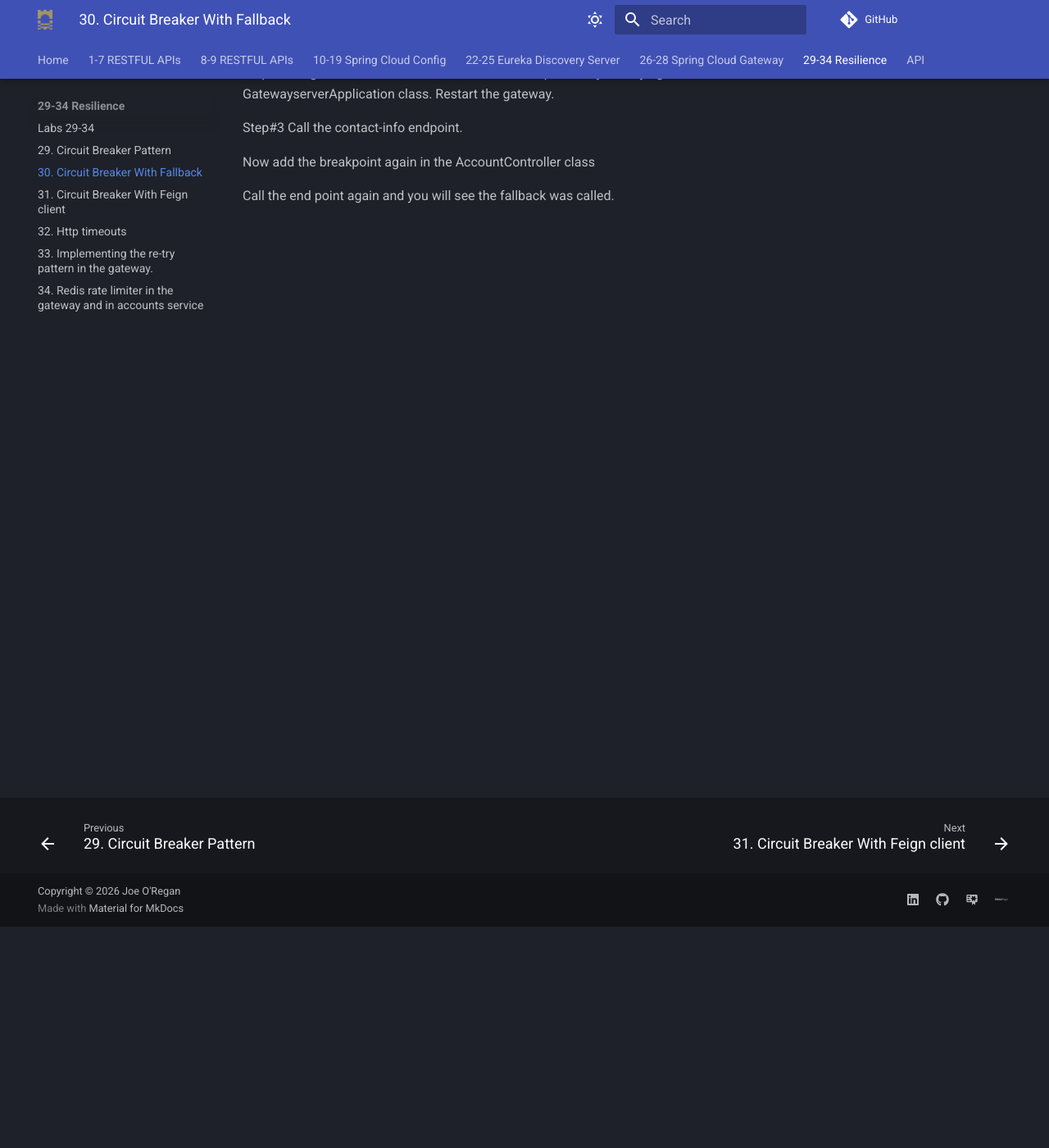
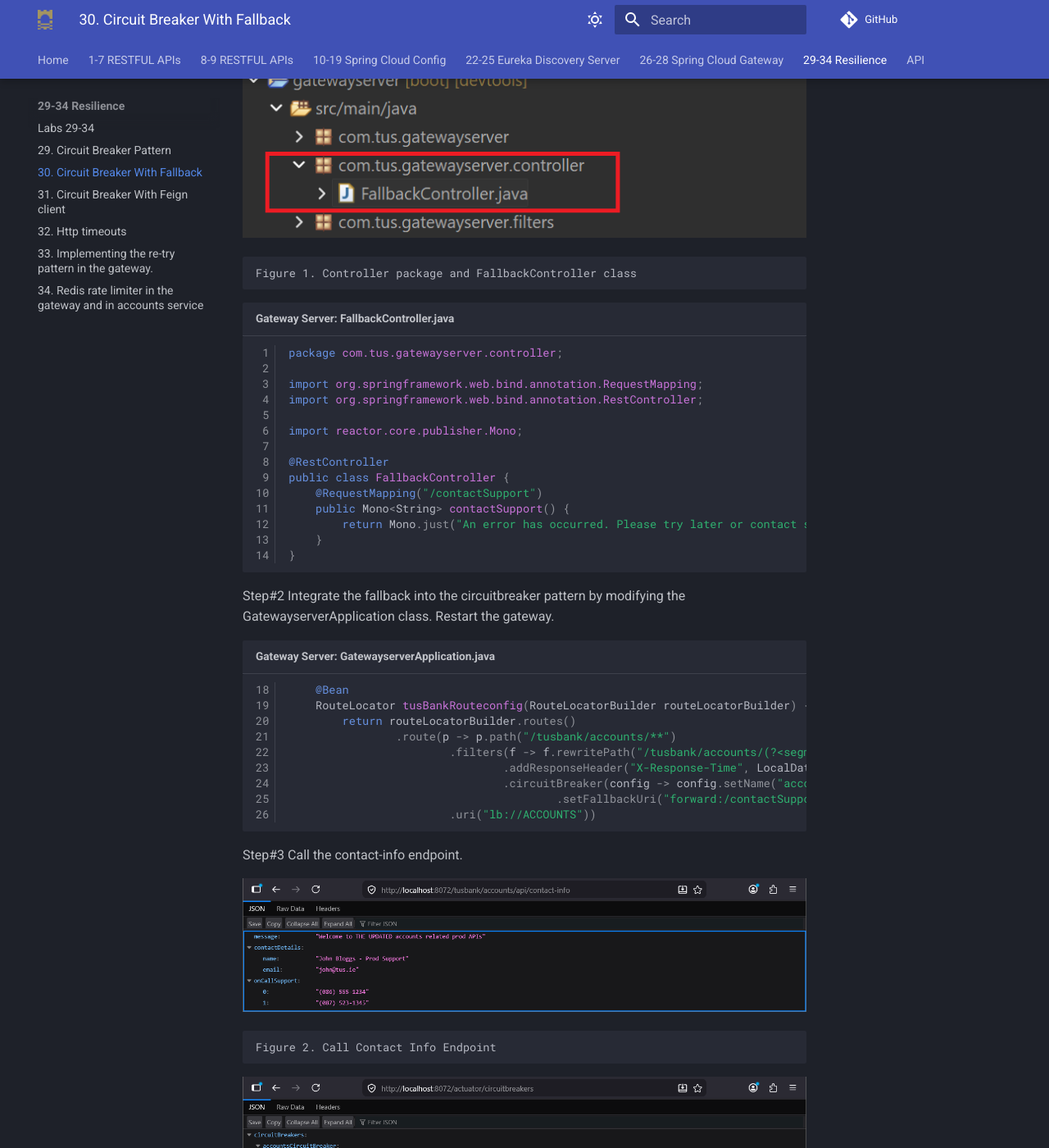
Before and after one commit to joeaoregan/TUS-26-MA-Labs, an MkDocs documentation site: the page built from docs/labs29-34/lab30/index.md, in a window 1280 px wide and 1400 px high, scrolled down 270 px. Shown: the whole window at 82% size. Built offline with MkDocs 1.6.1 and Material for MkDocs 9.7.7, drawn with Linux system fonts in a browser that asks for light colours; comment, search, counter and statistics services are not loaded; some of the changed text lies outside the part shown.

Commit message:
lab30 Circuit Breaker With Fallback

````diff
--- a/docs/labs29-34/lab30/index.md
+++ b/docs/labs29-34/lab30/index.md
@@ -3,10 +3,59 @@
 In the previous lab, we implemented the circuit breaker but it had no fallback mechanism, so a runtime exception was thrown. Throwing exceptions to the client is not a valid approach. We need a fallback mechanism to send a message to the client.
 Step#1 In the gateway application we need to create a controller class to handle the fallback.
 
+![Controller package and FallbackController class](pic1.png)
+
+    Figure 1. Controller package and FallbackController class
+
+```java title="Gateway Server: FallbackController.java" linenums="1"
+package com.tus.gatewayserver.controller;
+
+import org.springframework.web.bind.annotation.RequestMapping;
+import org.springframework.web.bind.annotation.RestController;
+
+import reactor.core.publisher.Mono;
+
+@RestController
+public class FallbackController {
+	@RequestMapping("/contactSupport")
+	public Mono<String> contactSupport() {
+		return Mono.just("An error has occurred. Please try later or contact support.");
+	}
+}
+```
+
 Step#2 Integrate the fallback into the circuitbreaker pattern by modifying the GatewayserverApplication class. Restart the gateway.
+
+```java title="Gateway Server: GatewayserverApplication.java" linenums="18"
+	@Bean
+	RouteLocator tusBankRouteconfig(RouteLocatorBuilder routeLocatorBuilder) { // Lab 27
+		return routeLocatorBuilder.routes()
+				.route(p -> p.path("/tusbank/accounts/**")
+						.filters(f -> f.rewritePath("/tusbank/accounts/(?<segment>.*)", "/${segment}")
+								.addResponseHeader("X-Response-Time", LocalDateTime.now().toString())
+								.circuitBreaker(config -> config.setName("accountsCircuitBreaker") // lab 29
+								        .setFallbackUri("forward:/contactSupport"))) // lab 30
+						.uri("lb://ACCOUNTS"))
+```
 
 Step#3 Call the contact-info endpoint.
 
+![Call Contact Info Endpoint](pic2.png)
+
+    Figure 2. Call Contact Info Endpoint
+
+![Actuator Circuitbreakers](pic3.png)
+
+    Figure 3. Actuator Circuitbreakers
+
 Now add the breakpoint again in the AccountController class
 
+![Add Breakpoint](pic4.png)
+
+    Figure 4. Add Breakpoint
+
 Call the end point again and you will see the fallback was called.
+
+![Fallback message](pic5.png)
+
+    Figure 5. Fallback message
````
Also changed, not shown: docs/labs29-34/lab30/pic1.png (added), docs/labs29-34/lab30/pic2.png (added), docs/labs29-34/lab30/pic3.png (added), docs/labs29-34/lab30/pic4.png (added), docs/labs29-34/lab30/pic5.png (added), 2 other files.
